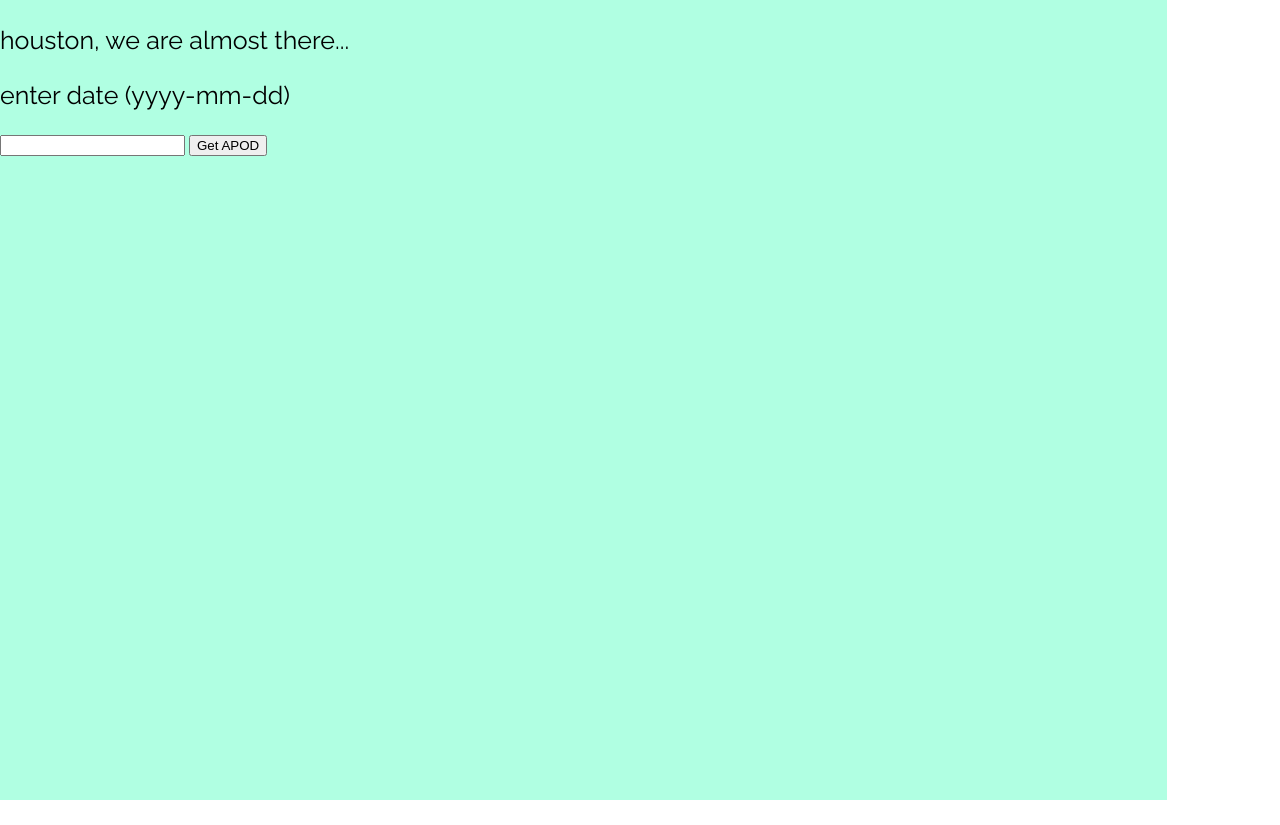
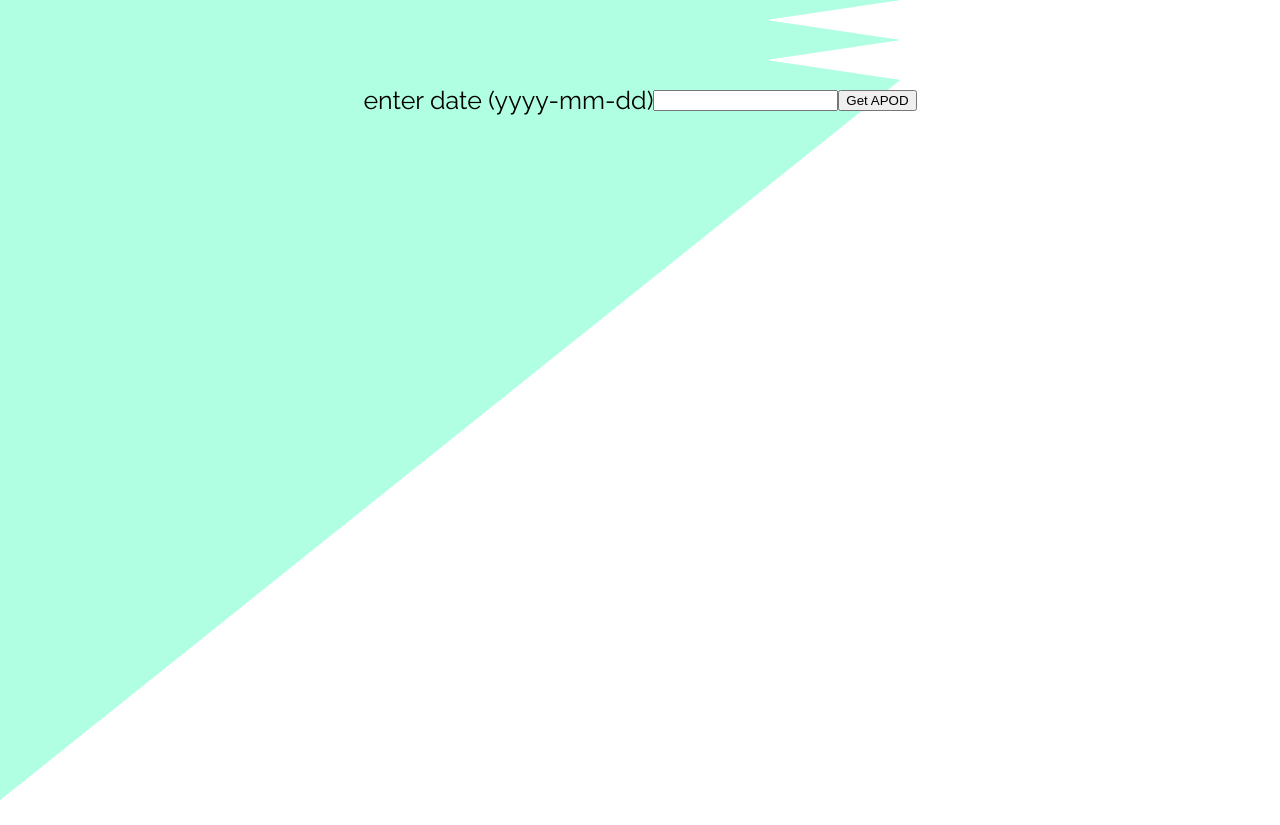
Before and after one commit to BoltyPlays/placeholder, a website built with Vite: page index.html in a window 1280 px wide. After the commit the page ends 800 px from the top, so only its background shows below. Built offline with nearby package versions, Linux system fonts and the light colour scheme; no server answers.

Commit message:
made image and "enter date" input centered

```diff
--- a/index.html
+++ b/index.html
@@ -11,9 +11,11 @@
   </head>
   <body>
     <div id="app"></div>
-    <p>enter date (yyyy-mm-dd)</p>
-    <input type="text" id="apod" value="">
-    <button id="date">Get APOD</button>
-    <script type="module" src="/src/main.js"></script>
+    <div class="center">
+      <p>enter date (yyyy-mm-dd)</p>
+      <input type="text" id="apod" value="">
+      <button id="date">Get APOD</button>
+      <script type="module" src="/src/main.js"></script>
+    </div>
   </body>
 </html>
--- a/src/main.js
+++ b/src/main.js
@@ -1,5 +1,4 @@
 const API_KEY = import.meta.env.VITE_NASA_API_KEY;
-document.querySelector("#app").innerHTML = '<p>houston, we are almost there...<p>';
 
 function fetchDate() {
   const DATE = document.getElementById("apod").value;
--- a/src/style.css
+++ b/src/style.css
@@ -1,6 +1,13 @@
 body {
   margin: 0;
   min-height:100vh;
+}
+.center {
+  display: flex;
+  justify-content: center;
+  align-items: center;
+  height: 200px;
+  border: 5px #0d5f40;
 }
 h1 {
   font-family: 'Raleway', sans-serif;
@@ -15,6 +22,18 @@ img {
 }
 body::before,
 body::after {
+  clip-path: polygon(
+  0 0,
+  100% 0,
+  100% 5%,
+  85% 7.5%,
+  100% 10%,
+  100% 0,
+  85% 2.5%,
+  100% 5%,
+  100% 10%,
+  0 100%
+  );
   content: '';
   position: fixed;
   top: 0;
```
